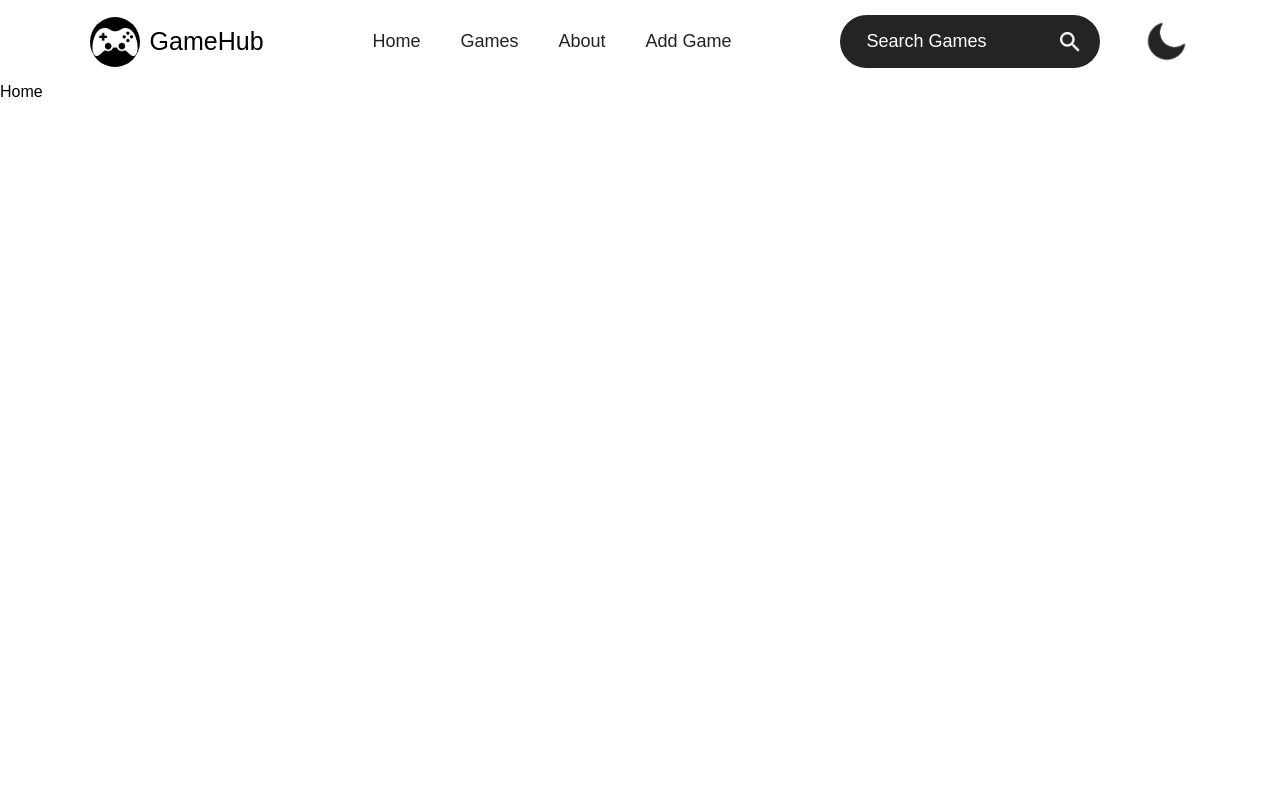
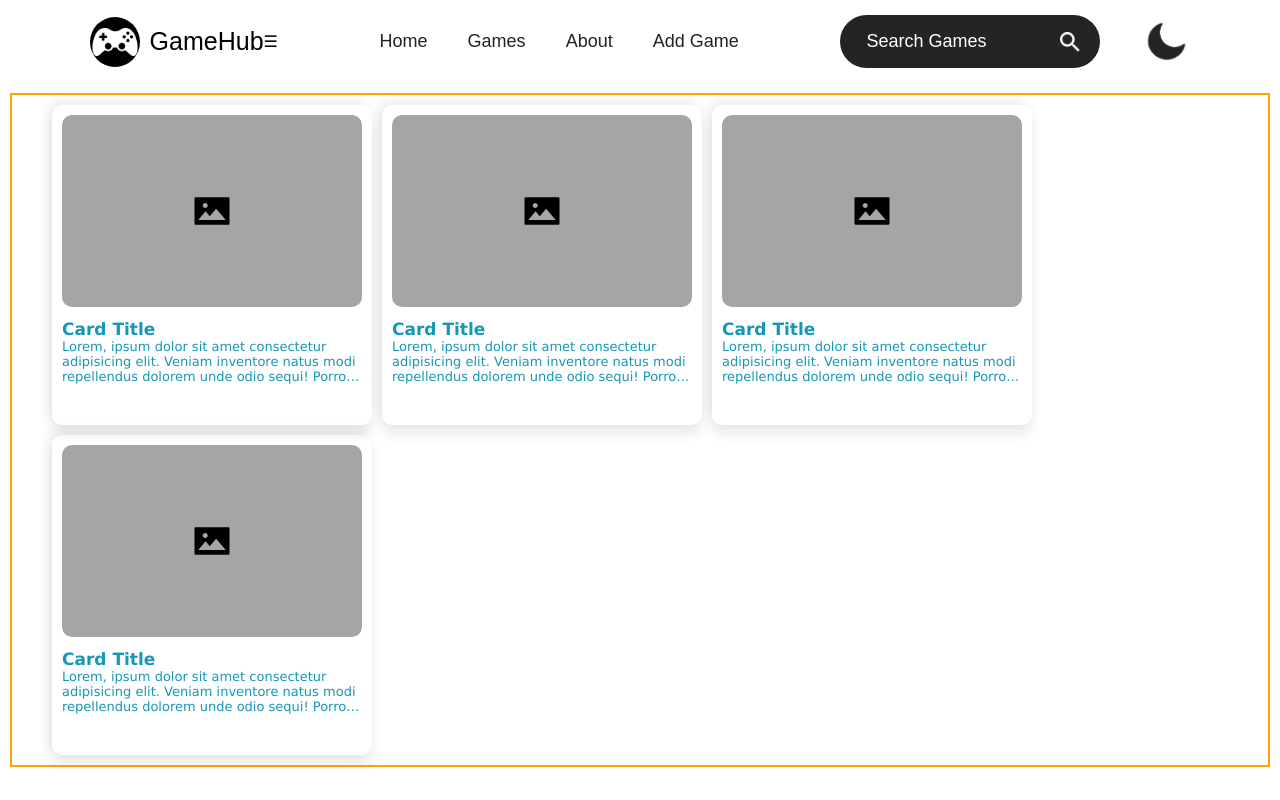
Before and after one commit to Abishek-Sivakumar/GameHub, a React (Vite) app in the folder frontend/: page / in a window 1280 px wide. Built offline with nearby package versions, Linux system fonts and the light colour scheme.

Commit message:
Added the Card from UIVerse

```diff
--- a/frontend/src/Components/Home/Home.css
+++ b/frontend/src/Components/Home/Home.css
@@ -0,0 +1,76 @@
+.home-container {
+  display: flex;
+  flex-wrap: wrap;
+  padding: 10px 40px;
+  gap: 10px;
+  margin: 10px;
+  border: 2px solid orange;
+}
+
+.card {
+  display: flex;
+  flex-direction: column;
+  width: 20rem;
+  height: 20rem;
+  max-height: 330px;
+  background-color: var(--white);
+  border-radius: 10px;
+  box-shadow: 0px 10px 12px rgba(0, 0, 0, 0.08),
+    -4px -4px 12px rgba(0, 0, 0, 0.08);
+  overflow: hidden;
+  transition: all 0.3s;
+  cursor: pointer;
+  box-sizing: border-box;
+  padding: 10px;
+}
+
+.card:hover {
+  transform: translateY(-10px);
+  box-shadow: 0px 20px 20px rgba(0, 0, 0, 0.1),
+    -4px -4px 12px rgba(0, 0, 0, 0.08);
+}
+
+.card-image-container {
+  width: 100%;
+  height: 64%;
+  border-radius: 10px;
+  margin-bottom: 12px;
+  overflow: hidden;
+  background-color: rgb(165, 165, 165);
+  display: flex;
+  align-items: center;
+  justify-content: center;
+}
+
+.image-icon {
+  font-size: 40px;
+}
+
+.card-title {
+  margin: 0;
+  font-size: 17px;
+  font-family: "Lucida Sans", "Lucida Sans Regular", "Lucida Grande",
+    "Lucida Sans Unicode", Geneva, Verdana, sans-serif;
+  font-weight: 600;
+  color: #1797b8;
+  cursor: default;
+  -webkit-box-orient: vertical;
+  overflow: hidden;
+  display: -webkit-box;
+  -webkit-line-clamp: 1;
+  line-clamp: 1;
+}
+
+.card-des {
+  -webkit-box-orient: vertical;
+  overflow: hidden;
+  display: -webkit-box;
+  -webkit-line-clamp: 3;
+  line-clamp: 3;
+  margin: 0;
+  font-size: 13px;
+  font-family: "Lucida Sans", "Lucida Sans Regular", "Lucida Grande",
+    "Lucida Sans Unicode", Geneva, Verdana, sans-serif;
+  color: #1797b8;
+  cursor: default;
+}
--- a/frontend/src/Components/Home/Home.jsx
+++ b/frontend/src/Components/Home/Home.jsx
@@ -1,7 +1,105 @@
 import React from "react";
+import "./Home.css";
 
 function Home() {
-  return <div>Home</div>;
+  return (
+    <>
+      <div className="home-container">
+        <div class="card">
+          <div class="card-image-container">
+            <svg
+              xmlns="http://www.w3.org/2000/svg"
+              width="1em"
+              height="1em"
+              viewBox="0 0 1024 1024"
+              stroke-width="0"
+              fill="currentColor"
+              stroke="currentColor"
+              class="image-icon"
+            >
+              <path d="M928 160H96c-17.7 0-32 14.3-32 32v640c0 17.7 14.3 32 32 32h832c17.7 0 32-14.3 32-32V192c0-17.7-14.3-32-32-32zM338 304c35.3 0 64 28.7 64 64s-28.7 64-64 64-64-28.7-64-64 28.7-64 64-64zm513.9 437.1a8.11 8.11 0 0 1-5.2 1.9H177.2c-4.4 0-8-3.6-8-8 0-1.9.7-3.7 1.9-5.2l170.3-202c2.8-3.4 7.9-3.8 11.3-1 .3.3.7.6 1 1l99.4 118 158.1-187.5c2.8-3.4 7.9-3.8 11.3-1 .3.3.7.6 1 1l229.6 271.6c2.6 3.3 2.2 8.4-1.2 11.2z"></path>
+            </svg>
+          </div>
+          <p class="card-title">Card Title</p>
+          <p class="card-des">
+            Lorem, ipsum dolor sit amet consectetur adipisicing elit. Veniam
+            inventore natus modi repellendus dolorem unde odio sequi! Porro, cum
+            maiores tempore suscipit laudantium perspiciatis, illo sunt,
+            reprehenderit quae est blanditiis.
+          </p>
+        </div>
+        <div class="card">
+          <div class="card-image-container">
+            <svg
+              xmlns="http://www.w3.org/2000/svg"
+              width="1em"
+              height="1em"
+              viewBox="0 0 1024 1024"
+              stroke-width="0"
+              fill="currentColor"
+              stroke="currentColor"
+              class="image-icon"
+            >
+              <path d="M928 160H96c-17.7 0-32 14.3-32 32v640c0 17.7 14.3 32 32 32h832c17.7 0 32-14.3 32-32V192c0-17.7-14.3-32-32-32zM338 304c35.3 0 64 28.7 64 64s-28.7 64-64 64-64-28.7-64-64 28.7-64 64-64zm513.9 437.1a8.11 8.11 0 0 1-5.2 1.9H177.2c-4.4 0-8-3.6-8-8 0-1.9.7-3.7 1.9-5.2l170.3-202c2.8-3.4 7.9-3.8 11.3-1 .3.3.7.6 1 1l99.4 118 158.1-187.5c2.8-3.4 7.9-3.8 11.3-1 .3.3.7.6 1 1l229.6 271.6c2.6 3.3 2.2 8.4-1.2 11.2z"></path>
+            </svg>
+          </div>
+          <p class="card-title">Card Title</p>
+          <p class="card-des">
+            Lorem, ipsum dolor sit amet consectetur adipisicing elit. Veniam
+            inventore natus modi repellendus dolorem unde odio sequi! Porro, cum
+            maiores tempore suscipit laudantium perspiciatis, illo sunt,
+            reprehenderit quae est blanditiis.
+          </p>
+        </div>
+        <div class="card">
+          <div class="card-image-container">
+            <svg
+              xmlns="http://www.w3.org/2000/svg"
+              width="1em"
+              height="1em"
+              viewBox="0 0 1024 1024"
+              stroke-width="0"
+              fill="currentColor"
+              stroke="currentColor"
+              class="image-icon"
+            >
+              <path d="M928 160H96c-17.7 0-32 14.3-32 32v640c0 17.7 14.3 32 32 32h832c17.7 0 32-14.3 32-32V192c0-17.7-14.3-32-32-32zM338 304c35.3 0 64 28.7 64 64s-28.7 64-64 64-64-28.7-64-64 28.7-64 64-64zm513.9 437.1a8.11 8.11 0 0 1-5.2 1.9H177.2c-4.4 0-8-3.6-8-8 0-1.9.7-3.7 1.9-5.2l170.3-202c2.8-3.4 7.9-3.8 11.3-1 .3.3.7.6 1 1l99.4 118 158.1-187.5c2.8-3.4 7.9-3.8 11.3-1 .3.3.7.6 1 1l229.6 271.6c2.6 3.3 2.2 8.4-1.2 11.2z"></path>
+            </svg>
+          </div>
+          <p class="card-title">Card Title</p>
+          <p class="card-des">
+            Lorem, ipsum dolor sit amet consectetur adipisicing elit. Veniam
+            inventore natus modi repellendus dolorem unde odio sequi! Porro, cum
+            maiores tempore suscipit laudantium perspiciatis, illo sunt,
+            reprehenderit quae est blanditiis.
+          </p>
+        </div>
+        <div class="card">
+          <div class="card-image-container">
+            <svg
+              xmlns="http://www.w3.org/2000/svg"
+              width="1em"
+              height="1em"
+              viewBox="0 0 1024 1024"
+              stroke-width="0"
+              fill="currentColor"
+              stroke="currentColor"
+              class="image-icon"
+            >
+              <path d="M928 160H96c-17.7 0-32 14.3-32 32v640c0 17.7 14.3 32 32 32h832c17.7 0 32-14.3 32-32V192c0-17.7-14.3-32-32-32zM338 304c35.3 0 64 28.7 64 64s-28.7 64-64 64-64-28.7-64-64 28.7-64 64-64zm513.9 437.1a8.11 8.11 0 0 1-5.2 1.9H177.2c-4.4 0-8-3.6-8-8 0-1.9.7-3.7 1.9-5.2l170.3-202c2.8-3.4 7.9-3.8 11.3-1 .3.3.7.6 1 1l99.4 118 158.1-187.5c2.8-3.4 7.9-3.8 11.3-1 .3.3.7.6 1 1l229.6 271.6c2.6 3.3 2.2 8.4-1.2 11.2z"></path>
+            </svg>
+          </div>
+          <p class="card-title">Card Title</p>
+          <p class="card-des">
+            Lorem, ipsum dolor sit amet consectetur adipisicing elit. Veniam
+            inventore natus modi repellendus dolorem unde odio sequi! Porro, cum
+            maiores tempore suscipit laudantium perspiciatis, illo sunt,
+            reprehenderit quae est blanditiis.
+          </p>
+        </div>
+      </div>
+    </>
+  );
 }
 
 export default Home;
--- a/frontend/src/Components/Navbar/Navbar.jsx
+++ b/frontend/src/Components/Navbar/Navbar.jsx
@@ -1,4 +1,4 @@
-import React from "react";
+import React, { useState } from "react";
 import "./Navbar.css";
 import gamelogo from "../../assets/gameicon2.png";
 import toggle_light from "../../assets/night.png";
@@ -8,8 +8,10 @@ import search_icon_dark from "../../assets/search-b.png";
 import { Link } from "react-router-dom";
 
 function Navbar(props) {
+  const [menuOpen, setMenuOpen] = useState(false);
+
   const toggle_mode = () => {
-    props.theme == "light" ? props.setTheme("dark") : props.setTheme("light");
+    props.theme === "light" ? props.setTheme("dark") : props.setTheme("light");
   };
 
   return (
@@ -18,14 +20,29 @@ function Navbar(props) {
         <img src={gamelogo} alt="Game Logo" className="logo" />
         <p>GameHub</p>
       </div>
-      <ul>
+
+      {/* Hamburger Menu */}
+      <div className="menu-icon" onClick={() => setMenuOpen(!menuOpen)}>
+        ☰
+      </div>
+
+      {/* Navigation Links */}
+      <ul className={`nav-links ${menuOpen ? "active" : ""}`}>
         <li>
-          <Link className="react-link" to="/home">
+          <Link
+            className="react-link"
+            to="/home"
+            onClick={() => setMenuOpen(false)}
+          >
             Home
           </Link>
         </li>
         <li>
-          <Link className="react-link" to="/">
+          <Link
+            className="react-link"
+            to="/"
+            onClick={() => setMenuOpen(false)}
+          >
             Games
           </Link>
         </li>
@@ -34,31 +51,39 @@ function Navbar(props) {
             href="https://www.linkedin.com/in/abishek-sivakumar-a16a18263/"
             className="react-link"
             target="_blank"
+            rel="noopener noreferrer"
+            onClick={() => setMenuOpen(false)}
           >
             About
           </a>
         </li>
         <li>
-          <Link className="react-link" to="/addgame">
+          <Link
+            className="react-link"
+            to="/addgame"
+            onClick={() => setMenuOpen(false)}
+          >
             Add Game
           </Link>
         </li>
       </ul>
+
+      {/* Search Box (Hidden on mobile) */}
       <div className="search-box">
         <input type="text" placeholder="Search Games" />
         <img
-          src={props.theme == "light" ? search_icon_light : search_icon_dark}
+          src={props.theme === "light" ? search_icon_light : search_icon_dark}
           alt="Search Icon"
           className="search"
         />
       </div>
+
+      {/* Theme Toggle */}
       <img
-        src={props.theme == "light" ? toggle_light : toggle_dark}
+        src={props.theme === "light" ? toggle_light : toggle_dark}
         alt="Toggle Mode Icon"
         className="toggle-icon"
-        onClick={() => {
-          toggle_mode();
-        }}
+        onClick={toggle_mode}
       />
     </div>
   );
```
